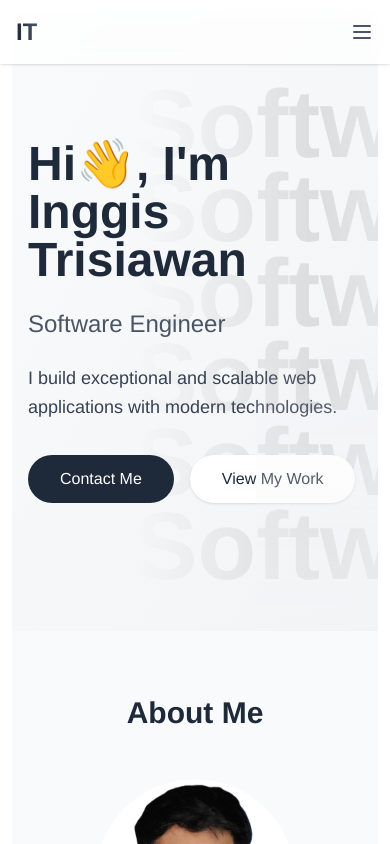
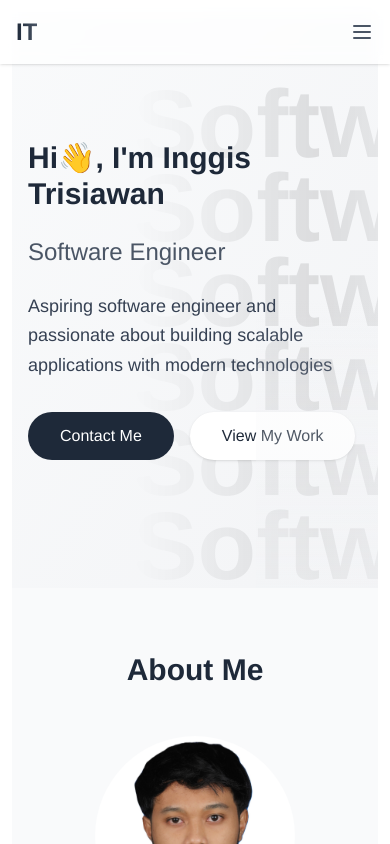
Before and after one commit to inggiskurnia/portofolio-web, a Next.js app: page / in a window 390 px wide. Shown: the top 844 px of the page. Built offline with nearby package versions, Linux system fonts and the light colour scheme.

Commit message:
chore: revise tagline

```diff
--- a/src/components/sections/Contact.tsx
+++ b/src/components/sections/Contact.tsx
@@ -183,8 +183,8 @@ const Contact: FC = () => {
           <div className="flex flex-col justify-center ">
             <div className="space-y-6">
               <p className="text-lg text-gray-700 mb-8">
-                I&#39;m always open to discussing new projects, creative ideas or opportunities to
-                be part of your vision.
+                I always open to discuss new projects, creative ideas or opportunities to be part of
+                your vision.
               </p>
               <span className={"flex gap-4"}>
                 <MailIcon />
--- a/src/components/sections/Hero.tsx
+++ b/src/components/sections/Hero.tsx
@@ -27,11 +27,12 @@ const Hero: FC = () => {
       <div className="relative z-10 max-w-7xl mx-auto px-4 sm:px-6 lg:px-8 py-32 md:py-48">
         <div className="max-w-3xl">
           <div className="mb-6">
-            <span className="text-5xl md:text-6xl font-bold">Hi👋, I&#39;m Inggis Trisiawan</span>
+            <span className="text-3xl md:text-6xl font-bold">Hi👋, I&#39;m Inggis Trisiawan</span>
           </div>
           <h2 className="text-2xl md:text-3xl font-medium mb-6 text-gray-600">Software Engineer</h2>
           <p className="text-lg mb-8 text-gray-700 leading-relaxed">
-            I build exceptional and scalable web applications with modern technologies.
+            Aspiring software engineer and passionate about building scalable applications with
+            modern technologies
           </p>
           <div className="flex flex-wrap gap-4">
             <a
```
